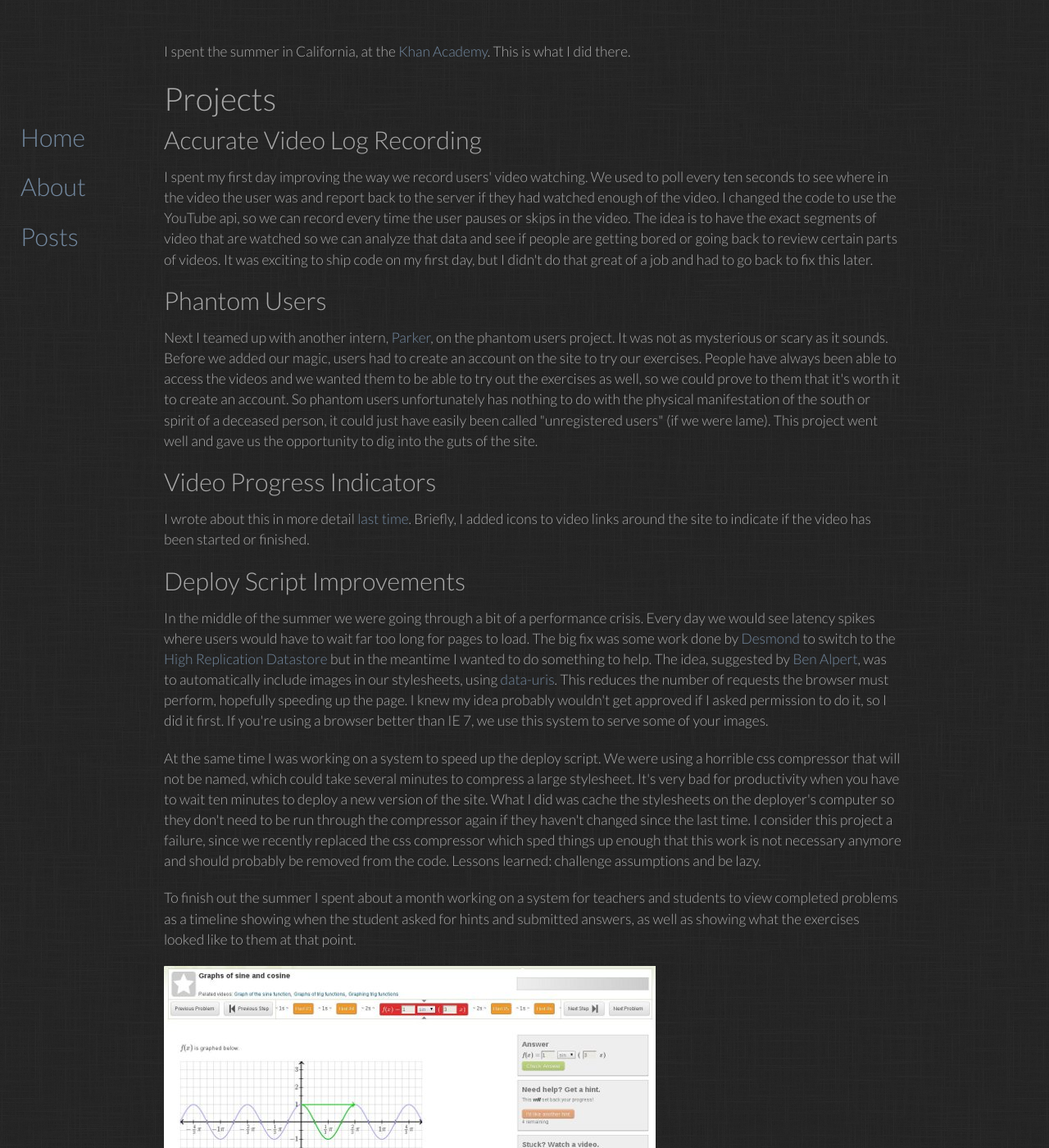
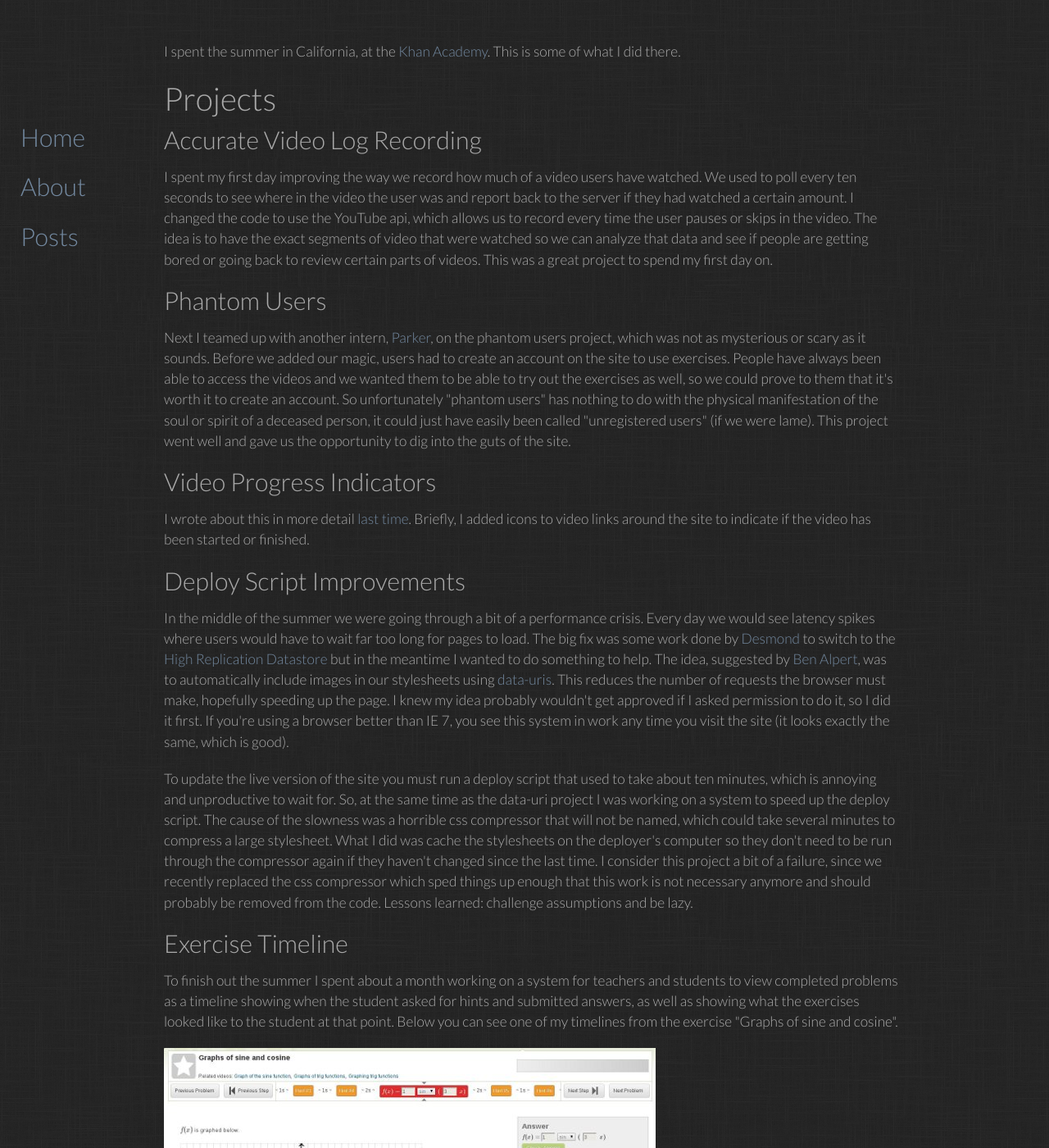
Before and after one commit to joelburget/website, a Jekyll site: the page built from _posts/2012-1-3-khan-summer.html, in a window 1280 px wide and 1400 px high. Shown: the whole window at 82% size. Built offline with Jekyll 4.4.1, drawn with Linux system fonts in a browser that asks for light colours; nearby versions of some CDN libraries; some web fonts are replaced.

Commit message:
Improve writing, hopefully

```diff
--- a/_posts/2012-1-3-khan-summer.html
+++ b/_posts/2012-1-3-khan-summer.html
@@ -24,19 +24,20 @@ header: |
   <link rel="stylesheet" type="text/css" href="/media/css/jquery.lightbox-0.5.css" />
 ---
 <div>
-  <p>I spent the summer in California, at the <a href="http://www.khanacademy.org">Khan Academy</a>. This is what I did there.</p>
+  <p>I spent the summer in California, at the <a href="http://www.khanacademy.org">Khan Academy</a>. This is some of what I did there.</p>
   <h2>Projects</h2>
   <h3>Accurate Video Log Recording</h3>
-  <p>I spent my first day improving the way we record users' video watching. We used to poll every ten seconds to see where in the video the user was and report back to the server if they had watched enough of the video. I changed the code to use the YouTube api, so we can record every time the user pauses or skips in the video. The idea is to have the exact segments of video that are watched so we can analyze that data and see if people are getting bored or going back to review certain parts of videos. It was exciting to ship code on my first day, but I didn't do that great of a job and had to go back to fix this later.</p>
+  <p>I spent my first day improving the way we record how much of a video users have watched. We used to poll every ten seconds to see where in the video the user was and report back to the server if they had watched a certain amount. I changed the code to use the YouTube api, which allows us to record every time the user pauses or skips in the video. The idea is to have the exact segments of video that were watched so we can analyze that data and see if people are getting bored or going back to review certain parts of videos. This was a great project to spend my first day on.</p>
   <h3>Phantom Users</h3>
-  <p>Next I teamed up with another intern, <a href="http://parkerkuivila.com/">Parker</a>, on the phantom users project. It was not as mysterious or scary as it sounds. Before we added our magic, users had to create an account on the site to try our exercises. People have always been able to access the videos and we wanted them to be able to try out the exercises as well, so we could prove to them that it's worth it to create an account. So phantom users unfortunately has nothing to do with the physical manifestation of the south or spirit of a deceased person, it could just have easily been called "unregistered users" (if we were lame). This project went well and gave us the opportunity to dig into the guts of the site.</p>
+  <p>Next I teamed up with another intern, <a href="http://parkerkuivila.com/">Parker</a>, on the phantom users project, which was not as mysterious or scary as it sounds. Before we added our magic, users had to create an account on the site to use exercises. People have always been able to access the videos and we wanted them to be able to try out the exercises as well, so we could prove to them that it's worth it to create an account. So unfortunately "phantom users" has nothing to do with the physical manifestation of the soul or spirit of a deceased person, it could just have easily been called "unregistered users" (if we were lame). This project went well and gave us the opportunity to dig into the guts of the site.</p>
   <h3>Video Progress Indicators</h3>
   <p>I wrote about this in more detail <a href="/video-progress-indicators/">last time</a>. Briefly, I added icons to video links around the site to indicate if the video has been started or finished.</p>
   <h3>Deploy Script Improvements</h3>
-  <p>In the middle of the summer we were going through a bit of a performance crisis. Every day we would see latency spikes where users would have to wait far too long for pages to load. The big fix was some work done by <a href="http://desmondbrand.com/">Desmond</a> to switch to the <a href="http://code.google.com/appengine/docs/python/datastore/hr/overview.html">High Replication Datastore</a> but in the meantime I wanted to do something to help. The idea, suggested by <a href="https://twitter.com/#!/soprano">Ben Alpert</a>, was to automatically include images in our stylesheets, using <a href="http://en.wikipedia.org/wiki/Data_URI_scheme">data-uris</a>. This reduces the number of requests the browser must perform, hopefully speeding up the page. I knew my idea probably wouldn't get approved if I asked permission to do it, so I did it first. If you're using a browser better than IE 7, we use this system to serve some of your images.</p>
-  <p>At the same time I was working on a system to speed up the deploy script. We were using a horrible css compressor that will not be named, which could take several minutes to compress a large stylesheet. It's very bad for productivity when you have to wait ten minutes to deploy a new version of the site. What I did was cache the stylesheets on the deployer's computer so they don't need to be run through the compressor again if they haven't changed since the last time. I consider this project a failure, since we recently replaced the css compressor which sped things up enough that this work is not necessary anymore and should probably be removed from the code. Lessons learned: challenge assumptions and be lazy.</p>
-  <p>To finish out the summer I spent about a month working on a system for teachers and students to view completed problems as a timeline showing when the student asked for hints and submitted answers, as well as showing what the exercises looked like to them at that point.</p>
-  <a href="/media/img/summer/timeline.jpg"><img src="/media/img/summer/timeline.jpg" alt="Example Timeline" width=600px height=406px></a>
+  <p>In the middle of the summer we were going through a bit of a performance crisis. Every day we would see latency spikes where users would have to wait far too long for pages to load. The big fix was some work done by <a href="http://desmondbrand.com/">Desmond</a> to switch to the <a href="http://code.google.com/appengine/docs/python/datastore/hr/overview.html">High Replication Datastore</a> but in the meantime I wanted to do something to help. The idea, suggested by <a href="https://twitter.com/#!/soprano">Ben Alpert</a>, was to automatically include images in our stylesheets using <a href="http://en.wikipedia.org/wiki/Data_URI_scheme">data-uris</a>. This reduces the number of requests the browser must make, hopefully speeding up the page. I knew my idea probably wouldn't get approved if I asked permission to do it, so I did it first. If you're using a browser better than IE 7, you see this system in work any time you visit the site (it looks exactly the same, which is good).</p>
+  <p>To update the live version of the site you must run a deploy script that used to take about ten minutes, which is annoying and unproductive to wait for. So, at the same time as the data-uri project I was working on a system to speed up the deploy script. The cause of the slowness was a horrible css compressor that will not be named, which could take several minutes to compress a large stylesheet. What I did was cache the stylesheets on the deployer's computer so they don't need to be run through the compressor again if they haven't changed since the last time. I consider this project a bit of a failure, since we recently replaced the css compressor which sped things up enough that this work is not necessary anymore and should probably be removed from the code. Lessons learned: challenge assumptions and be lazy.</p>
+  <h3>Exercise Timeline</h3>
+  <p>To finish out the summer I spent about a month working on a system for teachers and students to view completed problems as a timeline showing when the student asked for hints and submitted answers, as well as showing what the exercises looked like to the student at that point. Below you can see one of my timelines from the exercise "Graphs of sine and cosine".</p>
+  <img src="/media/img/summer/timeline.jpg" alt="Example Timeline" width=600px height=406px>
   <p>And that's mostly it. I did some other minor things like a <a href="http://code.google.com/appengine/articles/sharding_counters.html">sharded counter</a> implementation, but nothing worth sharing.</p>
   <h2>People</h2>
   <p got to meet some amazing people</p>
--- a/index.html
+++ b/index.html
@@ -57,8 +57,8 @@ header: |
   </style>
 ---
 <div class="content">
-  <h1 class="intro-h">Programs That Smell Good</h1>
-  <p class="intro-p">The personal site of Joel Burget. I write programs that smell good. So far I've only written <a href="/cologne/">Cologne</a> but expect more in the future. I can't wait to write Popcorn. I just don't know what it's going to be yet.</p>
+  <h1 class="intro-h">Software and Dinosaurs</h1>
+  <p class="intro-p">Welcome to the personal site of Joel Burget. I like software and dinosaurs, I'm a simple man. Enjoy my programs and articles below.</p>
 <div class="block">
   <div class="programs">
     <h2>Programs</h2>
```
